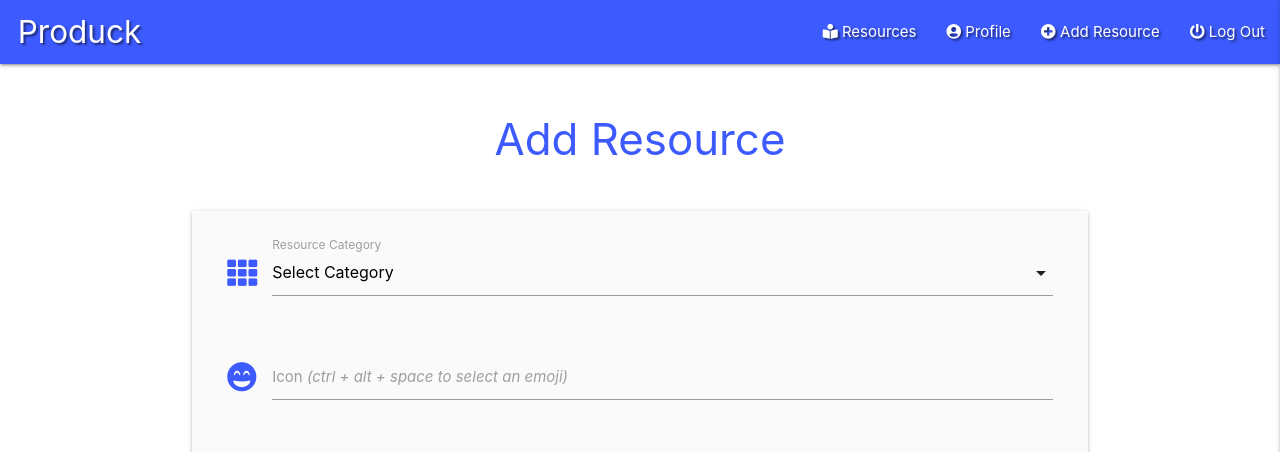
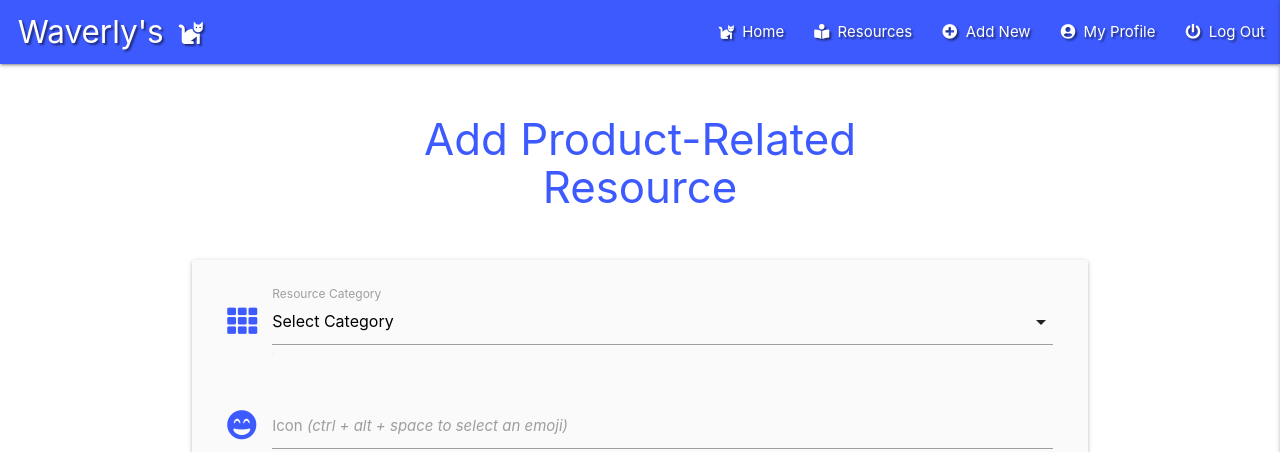
Before and after one commit to effiemanyos/ms3-pmresources, a Flask app: page /add_resource in a window 1280 px wide. Shown: the top 452 px of the page. Run offline with Flask 2, Linux system fonts and the light colour scheme; the visitor is signed in with stand-in values (Sample User, id 1); data that the repository does not hold is empty; some libraries are stand-ins or nearby versions.

Commit message:
Improve the styling of page titles, nav bar menus, add icons,  and My Profile

```diff
--- a/templates/add_resource.html
+++ b/templates/add_resource.html
@@ -2,7 +2,7 @@
 {% block content %}
 
 <br>
-<h3 class="center-align indigo-text text-accent-3">Add Resource</h3>
+<h3 class="center-align indigo-text text-accent-3">Add Product-Related<br>Resource</h3>
 <br>
 <div class="row card-panel grey lighten-5">
     <form class="col s12" method="POST" action="{{ url_for('add_resource') }}">
--- a/templates/base.html
+++ b/templates/base.html
@@ -22,24 +22,25 @@
         <!-- Top Navbar -->
         <nav class="nav-extended text-shadow indigo accent-3">
             <div class="nav-wrapper">
-                <a href="{{ url_for('get_resources') }}" class="brand-logo">&nbsp;&nbsp;Produck</a>
+                <a href="{{ url_for('get_resources') }}" class="brand-logo">&nbsp;&nbsp;Waverly's <i class="fas fa-cat right"></i></a>
                 <a href="#" data-target="mobile-demo" class="sidenav-trigger right"><i class="fas fa-bars"></i></a>
                 <ul class="right hide-on-med-and-down">
                     <!-- Access: All Users -->
-                    <li><a href="{{ url_for('get_resources') }}"><i class="fas fa-book-reader navbar-icon"></i> Resources</a></li>
-                    <!-- Access: Only Members -->
+                    <li><a href="#"><i class="fas fa-cat navbar-icon"></i> &nbsp;Home</a></li>
+                    <li><a href="{{ url_for('get_resources') }}"><i class="fas fa-book-reader navbar-icon"></i> &nbsp;Resources</a></li>
+                    <!-- Access: Members Only -->
                     {% if session.user %}
-                        <li><a href="{{ url_for('profile', username=session['user']) }}"><i class="fas fa-user-circle navbar-icon"></i> Profile</a></li>
-                        <li><a href="{{ url_for('add_resource') }}"><i class="fas fa-plus-circle navbar-icon"></i> Add Resource</a></li>
-                        <!-- Access: Only Admins -->
+                        <li><a href="{{ url_for('add_resource') }}"><i class="fas fa-plus-circle navbar-icon"></i> &nbsp;Add New</a></li>
+                        <li><a href="{{ url_for('profile', username=session['user']) }}"><i class="fas fa-user-circle navbar-icon"></i> &nbsp;My Profile</a></li>
+                        <!-- Access: Admins Only -->
                         {% if session.user|lower == "admin"|lower %}
-                            <li><a href="{{ url_for('get_categories') }}"><i class="fas fa-th navbar-icon"></i> Categories</a></li>
+                            <li><a href="{{ url_for('get_categories') }}"><i class="fas fa-th navbar-icon"></i> &nbsp;Categories</a></li>
                         {% endif %}
-                        <li><a href="{{ url_for('logout') }}"><i class="fas fa-power-off navbar-icon"></i> Log Out</a></li>
+                        <li><a href="{{ url_for('logout') }}"><i class="fas fa-power-off navbar-icon"></i> &nbsp;Log Out</a></li>
+                    <!-- Access: Register or Log In -->
                     {% else %}
-                    <!-- Access: Register or Log In -->
-                        <li><a href="{{ url_for('login') }}"><i class="fas fa-key navbar-icon"></i> Log In</a></li>
-                        <li><a href="{{ url_for('register') }}"><i class="fas fa-door-open navbar-icon"></i> Register</a></li>
+                        <li><a href="{{ url_for('login') }}"><i class="fas fa-key navbar-icon"></i> &nbsp;Log In</a></li>
+                        <li><a href="{{ url_for('register') }}"><i class="fas fa-door-open navbar-icon"></i> &nbsp;Register</a></li>
                     {% endif %}
                 </ul>
             </div>
@@ -48,14 +49,19 @@
         <!-- Mobile Sidenav -->
         <ul class="sidenav" id="mobile-demo">
             <li><h4 class="center-align indigo-text text-accent-3">Produck</h4></li>
+            <!-- Access: All Users -->
+            <li><a href="#">Home</a></li>
             <li><a href="{{ url_for('get_resources') }}">Resources</a></li>
+            <!-- Access: Members Only -->
             {% if session.user %}
-                <li><a href="{{ url_for('profile', username=session['user']) }}">Profile</a></li>
-                <li><a href="{{ url_for('add_resource') }}">Add Resource</a></li>
+                <li><a href="{{ url_for('add_resource') }}">Add New</a></li>
+                <li><a href="{{ url_for('profile', username=session['user']) }}">My Profile</a></li>
+                <!-- Access: Admins Only -->
                 {% if session.user|lower == "admin"|lower %}
-                    <li><a href="{{ url_for('get_categories') }}"> Categories</a></li>
+                    <li><a href="{{ url_for('get_categories') }}">Categories</a></li>
                 {% endif %}
                 <li><a href="{{ url_for('logout') }}">Log Out</a></li>
+            <!-- Access: Register or Log In -->
             {% else %}
                 <li><a href="{{ url_for('login') }}">Log In</a></li>
                 <li><a href="{{ url_for('register') }}">Register</a></li>
--- a/templates/resources.html
+++ b/templates/resources.html
@@ -2,7 +2,7 @@
 {% block content %}
     <!-- Page Title -->
     <br>
-    <h3 class="center-align indigo-text text-accent-3">All Resources</h3>
+    <h3 class="center-align indigo-text text-accent-3">Product Management<br>Resources</h3>
     <br>
     <!-- Search Bar -->
     <div class="row card-panel grey lighten-5">
```
Also changed, not shown: templates/profile.html (+8 -3 lines).
